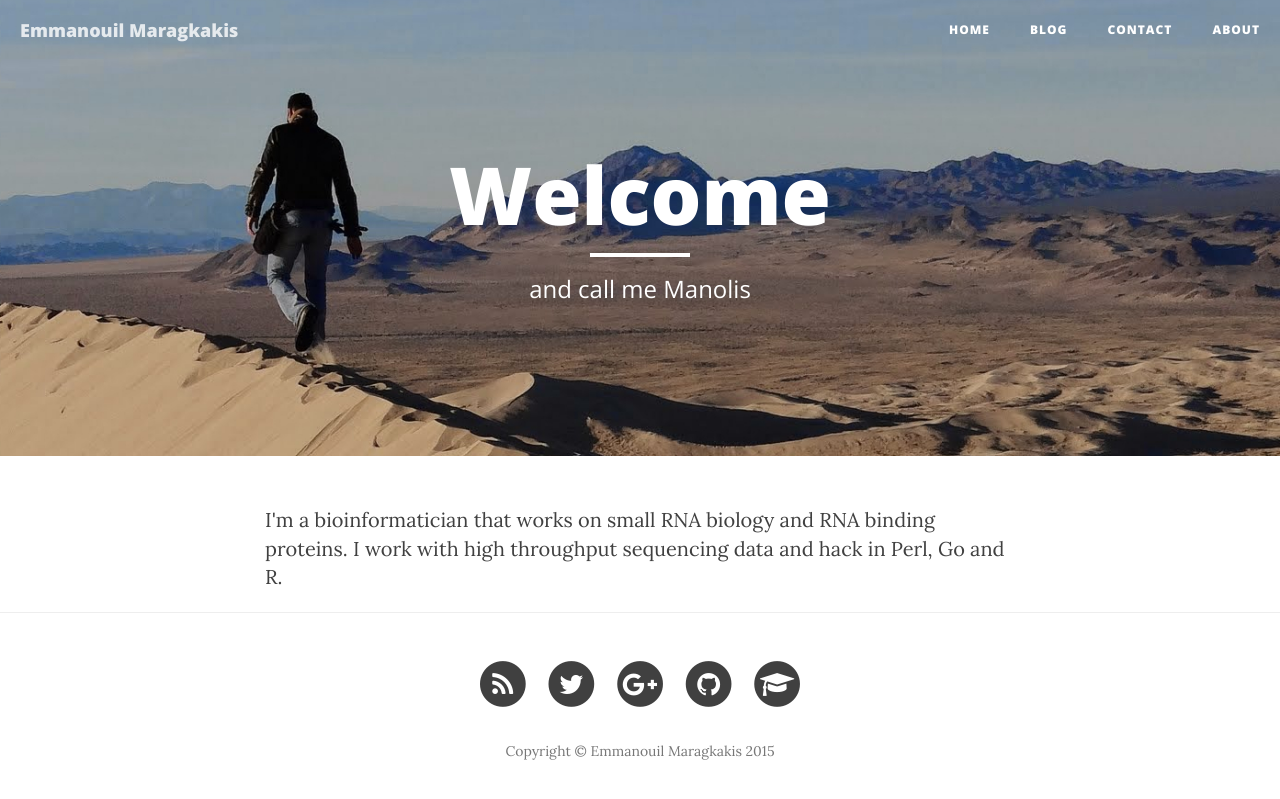
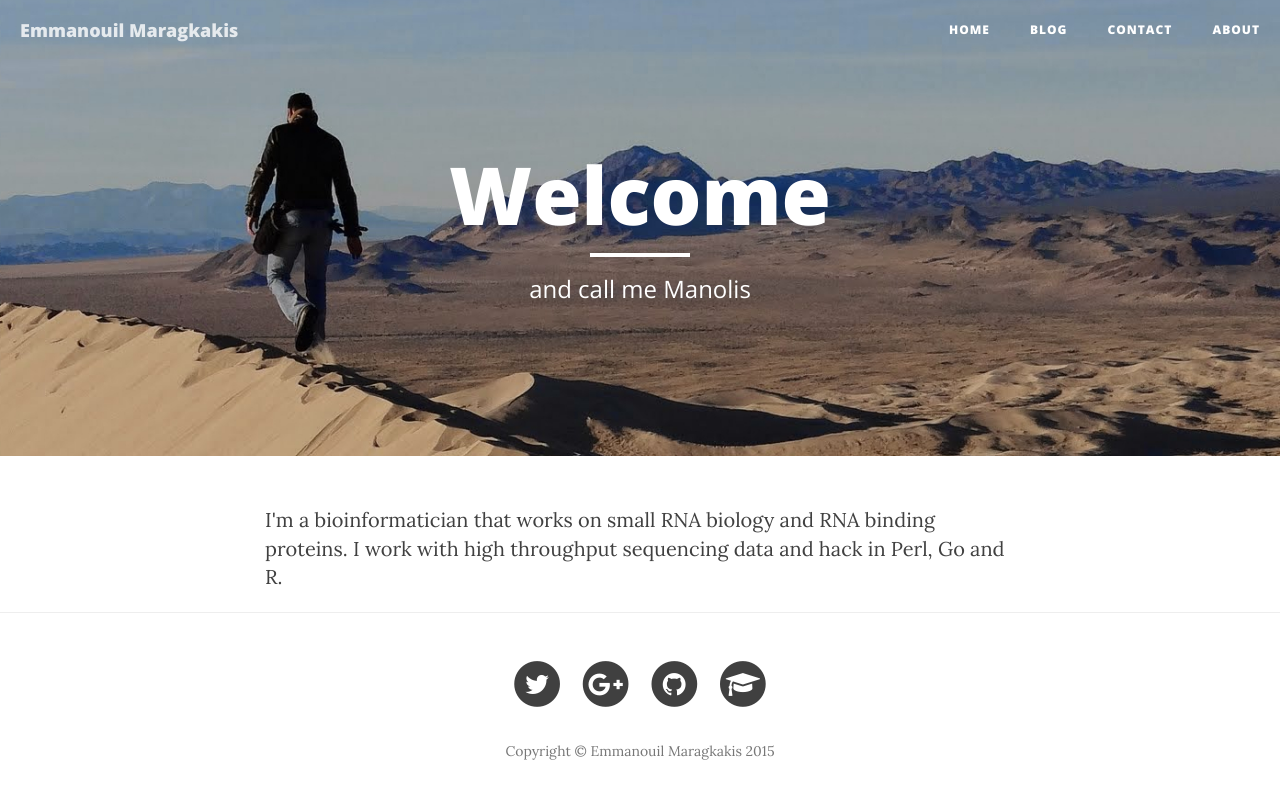
Before and after one commit to mnsmar/mnsmar.github.io, a Jekyll site: the page built from index.html, in a window 1280 px wide. Shown: the top 799 px of the page. Built offline with Jekyll 4.4.1, drawn with Linux system fonts in a browser that asks for light colours; nearby versions of some CDN libraries; Markdown is read by kramdown in place of the engine named in the settings.

Commit message:
Hide the feed link

```diff
--- a/_includes/footer.html
+++ b/_includes/footer.html
@@ -4,14 +4,14 @@
         <div class="row">
             <div class="col-lg-8 col-lg-offset-2 col-md-10 col-md-offset-1">
                 <ul class="list-inline text-center">
-                    <li>
-                        <a href="{{ "/feed.xml" | prepend: site.baseurl }}">
-                            <span class="fa-stack fa-lg">
-                                <i class="fa fa-circle fa-stack-2x"></i>
-                                <i class="fa fa-rss fa-stack-1x fa-inverse"></i>
-                            </span>
-                        </a>
-                    </li>
+                    <!-- <li> -->
+                    <!--     <a href="{{ "/feed.xml" | prepend: site.baseurl }}"> -->
+                    <!--         <span class="fa&#45;stack fa&#45;lg"> -->
+                    <!--             <i class="fa fa&#45;circle fa&#45;stack&#45;2x"></i> -->
+                    <!--             <i class="fa fa&#45;rss fa&#45;stack&#45;1x fa&#45;inverse"></i> -->
+                    <!--         </span> -->
+                    <!--     </a> -->
+                    <!-- </li> -->
                     {% if site.twitter_username %}
                     <li>
                         <a href="https://twitter.com/{{ site.twitter_username }}">
```
